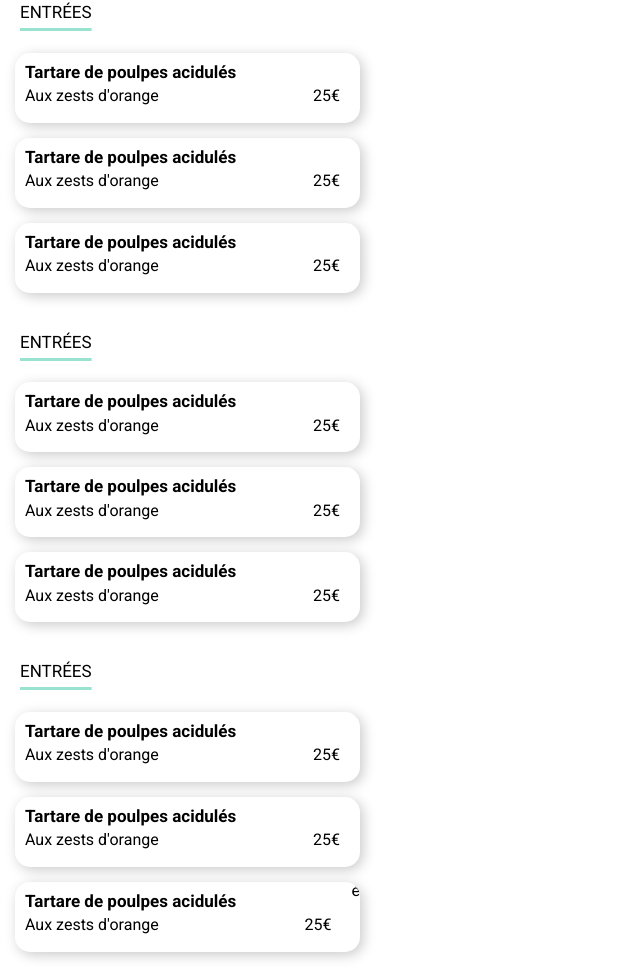
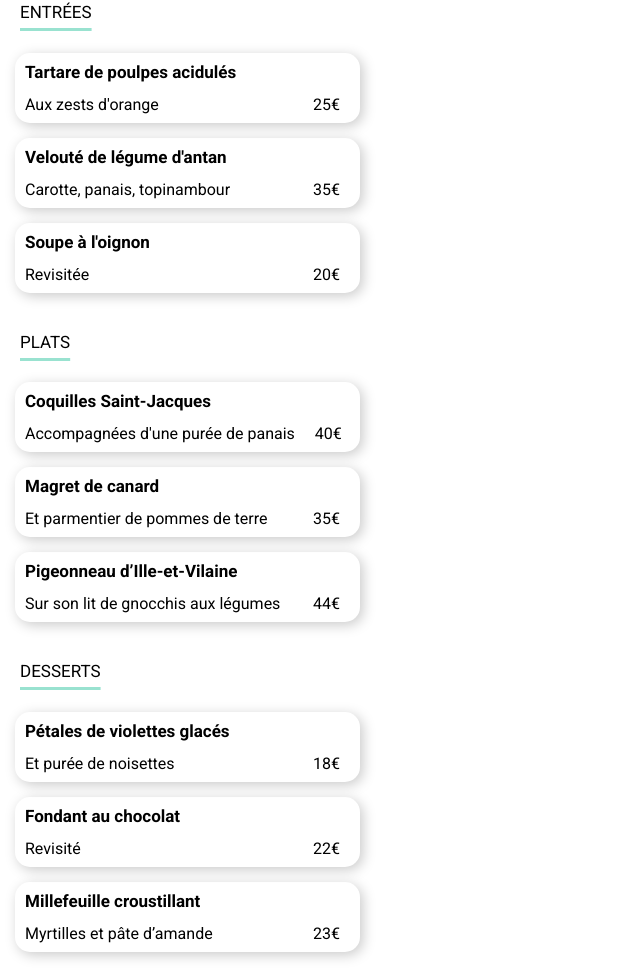
Before and after one commit to cbourgouin/P3_Site_Ohmyfood, a website: page public/menu01.html in a window 1280 px wide. Shown: the part 378-1348 px from the top of the page, without its empty margins (0-640 px from the left). Drawn offline with Linux system fonts and the light colour scheme; files that its build step writes are made by us from their sources; a web font is replaced by a local one.

Commit message:
ajout du text des animation et suppression de bug

```diff
--- a/public/menu01.html
+++ b/public/menu01.html
@@ -36,8 +36,10 @@
             <div class="card apparition--2">
                 <div class="card__contenu">
                     <h3 class="card__contenu__titre">Tartare de poulpes acidulés</h3>
-                    <p class="card__contenu__precision">Aux zests d'orange</p>
-                    <p class="card__contenu__prix">25€</p>
+                    <div class="card__contenu__precision">
+                        <p class="card__contenu__precision__description">Aux zests d'orange</p>
+                        <p class="card__contenu__precision__prix">25€</p>
+                    </div>
                 </div>
                 <div class="card__check">
                     <i class="fa-solid fa-circle-check"></i>
@@ -45,9 +47,11 @@
             </div>
             <div class="card apparition--3">
                 <div class="card__contenu">
-                    <h3 class="card__contenu__titre">Tartare de poulpes acidulés</h3>
-                    <p class="card__contenu__precision">Aux zests d'orange</p>
-                    <p class="card__contenu__prix">25€</p>
+                    <h3 class="card__contenu__titre">Velouté de légume d'antan</h3>
+                    <div class="card__contenu__precision">
+                        <p class="card__contenu__precision__description">Carotte, panais, topinambour</p>
+                        <p class="card__contenu__precision__prix">35€</p>
+                    </div>
                 </div>
                 <div class="card__check">
                     <i class="fa-solid fa-circle-check"></i>
@@ -55,9 +59,11 @@
             </div>
             <div class="card apparition--4">
                 <div class="card__contenu">
-                    <h3 class="card__contenu__titre">Tartare de poulpes acidulés</h3>
-                    <p class="card__contenu__precision">Aux zests d'orange</p>
-                    <p class="card__contenu__prix">25€</p>
+                    <h3 class="card__contenu__titre">Soupe à l'oignon</h3>
+                    <div class="card__contenu__precision">
+                        <p class="card__contenu__precision__description">Revisitée</p>
+                        <p class="card__contenu__precision__prix">20€</p>
+                    </div>
                 </div>
                 <div class="card__check">
                     <i class="fa-solid fa-circle-check"></i>
@@ -65,12 +71,14 @@
             </div>
         </article>
         <article class="menu__entreePlatsDessert">
-            <p class="menu__entreePlatsDessert__titre titre apparition--5">ENTRÉES</p>
+            <p class="menu__entreePlatsDessert__titre titre apparition--5">PLATS</p>
             <div class="card apparition--6">
                 <div class="card__contenu">
-                    <h3 class="card__contenu__titre">Tartare de poulpes acidulés</h3>
-                    <p class="card__contenu__precision">Aux zests d'orange</p>
-                    <p class="card__contenu__prix">25€</p>
+                    <h3 class="card__contenu__titre">Coquilles Saint-Jacques</h3>
+                    <div class="card__contenu__precision">
+                        <p class="card__contenu__precision__description">Accompagnées d'une purée de panais</p>
+                        <p class="card__contenu__precision__prix">40€</p>
+                    </div>
                 </div>
                 <div class="card__check">
                     <i class="fa-solid fa-circle-check"></i>
@@ -78,9 +86,11 @@
             </div>
             <div class="card apparition--7">
                 <div class="card__contenu">
-                    <h3 class="card__contenu__titre">Tartare de poulpes acidulés</h3>
-                    <p class="card__contenu__precision">Aux zests d'orange</p>
-                    <p class="card__contenu__prix">25€</p>
+                    <h3 class="card__contenu__titre">Magret de canard</h3>
+                    <div class="card__contenu__precision">
+                        <p class="card__contenu__precision__description">Et parmentier de pommes de terre</p>
+                        <p class="card__contenu__precision__prix">35€</p>
+                    </div>
                 </div>
                 <div class="card__check">
                     <i class="fa-solid fa-circle-check"></i>
@@ -88,9 +98,11 @@
             </div>
             <div class="card apparition--8">
                 <div class="card__contenu">
-                    <h3 class="card__contenu__titre">Tartare de poulpes acidulés</h3>
-                    <p class="card__contenu__precision">Aux zests d'orange</p>
-                    <p class="card__contenu__prix">25€</p>
+                    <h3 class="card__contenu__titre">Pigeonneau d’Ille-et-Vilaine</h3>
+                    <div class="card__contenu__precision">
+                        <p class="card__contenu__precision__description">Sur son lit de gnocchis aux légumes</p>
+                        <p class="card__contenu__precision__prix">44€</p>
+                    </div>
                 </div>
                 <div class="card__check">
                     <i class="fa-solid fa-circle-check"></i>
@@ -98,12 +110,14 @@
             </div>
         </article>
         <article class="menu__entreePlatsDessert">
-            <p class="menu__entreePlatsDessert__titre titre apparition--9">ENTRÉES</p>
+            <p class="menu__entreePlatsDessert__titre titre apparition--9">DESSERTS</p>
             <div class="card apparition--10">
                 <div class="card__contenu">
-                    <h3 class="card__contenu__titre">Tartare de poulpes acidulés</h3>
-                    <p class="card__contenu__precision">Aux zests d'orange</p>
-                    <p class="card__contenu__prix">25€</p>
+                    <h3 class="card__contenu__titre">Pétales de violettes glacés</h3>
+                    <div class="card__contenu__precision">
+                        <p class="card__contenu__precision__description">Et purée de noisettes</p>
+                        <p class="card__contenu__precision__prix">18€</p>
+                    </div>
                 </div>
                 <div class="card__check">
                     <i class="fa-solid fa-circle-check"></i>
@@ -111,9 +125,11 @@
             </div>
             <div class="card apparition--11">
                 <div class="card__contenu">
-                    <h3 class="card__contenu__titre">Tartare de poulpes acidulés</h3>
-                    <p class="card__contenu__precision">Aux zests d'orange</p>
-                    <p class="card__contenu__prix">25€</p>
+                    <h3 class="card__contenu__titre">Fondant au chocolat</h3>
+                    <div class="card__contenu__precision">
+                        <p class="card__contenu__precision__description">Revisité</p>
+                        <p class="card__contenu__precision__prix">22€</p>
+                    </div>
                 </div>
                 <div class="card__check">
                     <i class="fa-solid fa-circle-check"></i>
@@ -121,10 +137,12 @@
             </div>
             <div class="card apparition--12">
                 <div class="card__contenu">
-                    <h3 class="card__contenu__titre">Tartare de poulpes acidulés</h3>
-                    <p class="card__contenu__precision">Aux zests d'orange</p>
-                    <p class="card__contenu__prix">25€</p>
-                </div>é
+                    <h3 class="card__contenu__titre">Millefeuille croustillant</h3>
+                    <div class="card__contenu__precision">
+                        <p class="card__contenu__precision__description">Myrtilles et pâte d’amande</p>
+                        <p class="card__contenu__precision__prix">23€</p>
+                    </div>
+                </div>
                 <div class="card__check">
                     <i class="fa-solid fa-circle-check"></i>
                 </div>
--- a/sass/pages/_menu.scss
+++ b/sass/pages/_menu.scss
@@ -45,12 +45,14 @@
             display: flex;
             overflow: hidden;
             position: relative;
+            height: 70px;
 
             &__contenu {
                 display: flex;
-                flex-wrap: wrap;
                 justify-content: space-between;
                 padding: 0 0 0 10px;
+                flex: 1;
+                flex-wrap: wrap;
 
                 &__titre {
                     width: 100%;
@@ -59,22 +61,29 @@
                 }
 
                 &__precision {
-                    margin: 0;
-                    font-size: 16px;
-                }
+                    display: flex;
+                    flex: 1;
+                    flex-direction: row;
+                    justify-content: space-between;
 
-                &__prix {
-                    font-size: 16px;
-                    position: relative;
-                    right: 20px;
-                    bottom: 16px;
+                    &__description {
+                        flex: 1;
+                        margin: 0;
+                        font-size: 16px;
+                        text-overflow: ellipsis;
+                        overflow: hidden;
+                        white-space: nowrap;
+                    }
+
+                    &__prix {
+                        font-size: 16px;
+                        margin: 0 20px 0 20px;
+                    }
                 }
             }
 
             &__check {
                 background-color: $couleur-tertiaire;
-                position: relative;
-                right: 0;
                 width: 0px;
                 color: white;
                 line-height: 70px;
@@ -90,8 +99,10 @@
 
             &:hover {
                 cursor: pointer;
+
                 .card__check {
-                    width: 80px;
+                    width: 60px;
+
                     .fa-circle-check {
                         animation: animation_check_circles 500ms ease-out;
                     }
```
Also changed, not shown: public/css/style.css, 1 other file.
